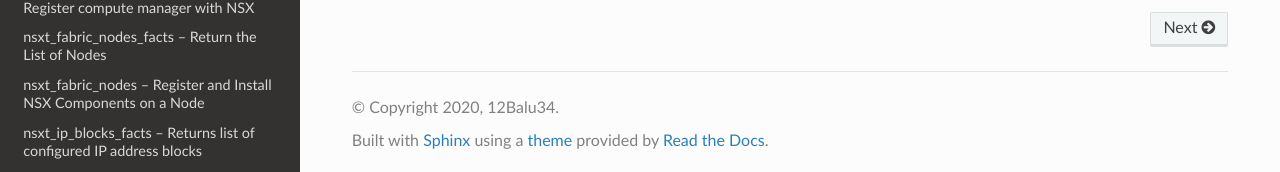
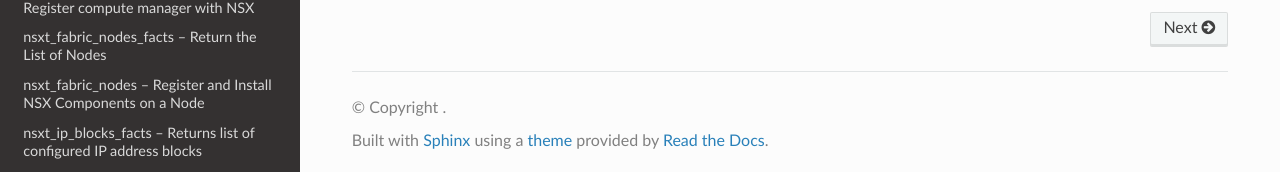
Before and after one commit to 12Balu34/ansible-for-nsxt-docs, a Sphinx documentation site: the page built from docs/source/index.rst, in a window 1280 px wide and 900 px high, scrolled down 1310 px. Shown: the part 723-895 px from the top of the window. Built offline with Sphinx 7.4.7 and the Read the Docs theme 2.0.0, drawn with Linux system fonts in a browser that asks for light colours.

```diff
--- a/docs/source/conf.py
+++ b/docs/source/conf.py
@@ -19,7 +19,7 @@
 # -- Project information -----------------------------------------------------
 
 project = 'ansible-for-nsxt-docs'
-copyright = '2020, 12Balu34'
+# copyright = '2020, 12Balu34'
 author = '12Balu34'
 master_doc = 'index'
 
```
